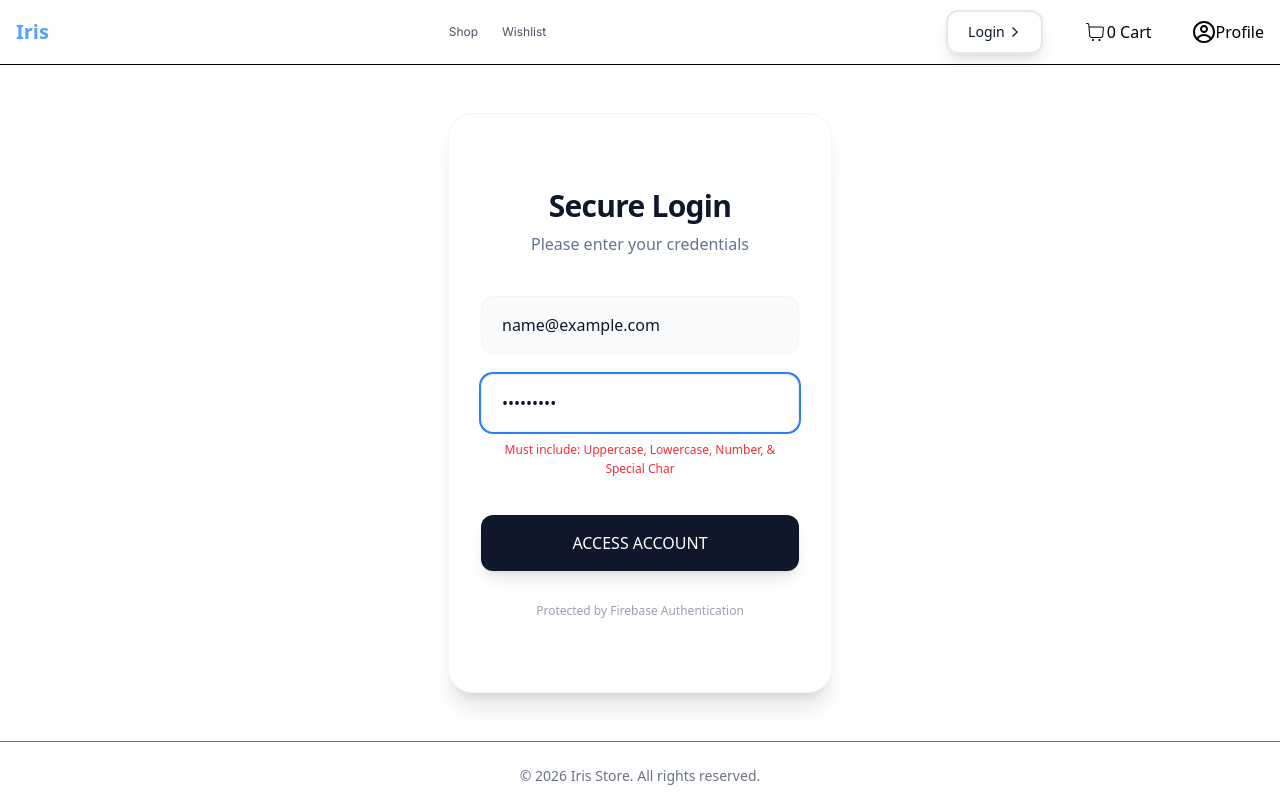
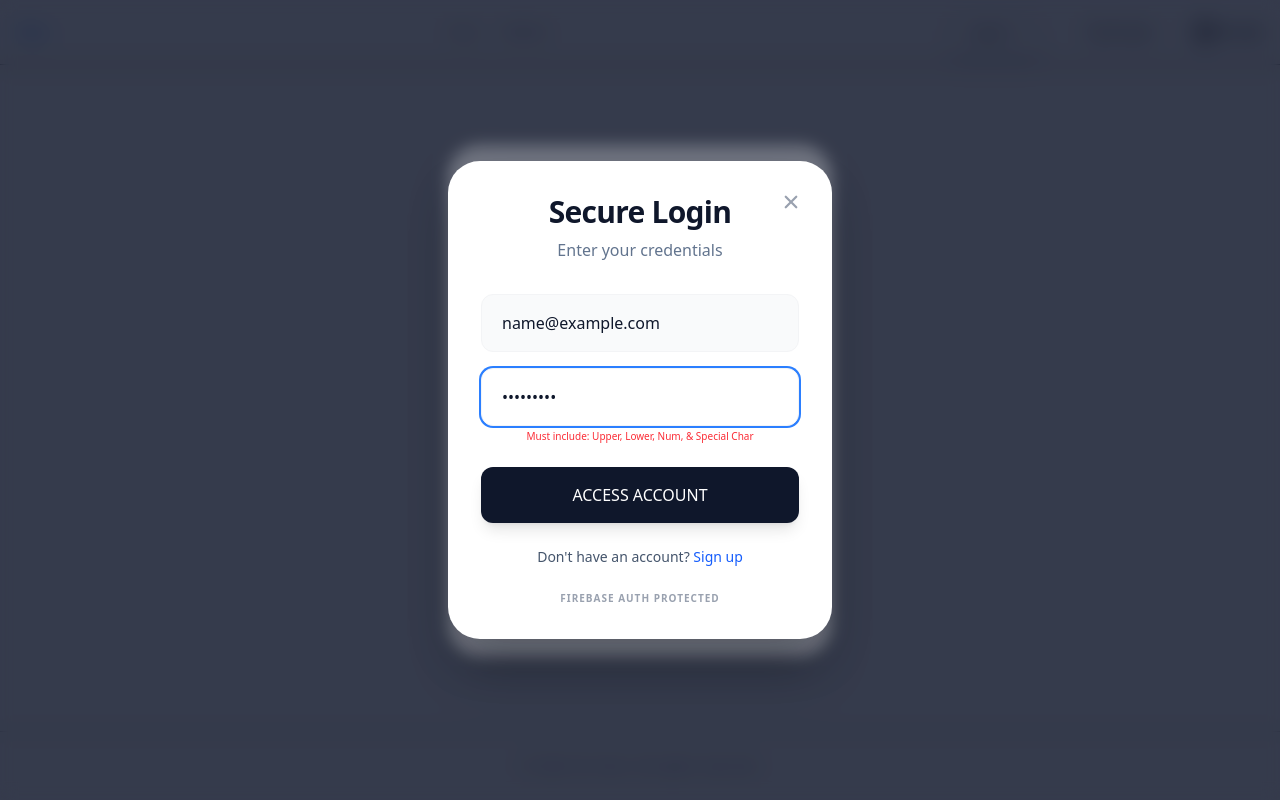
Before and after one commit to NirajAcharya-online/Iris, a React (Vite) app: page /login in a window 1280 px wide. Both pictures are taken after typing "name@example.com", "Sample123" into the empty fields and a click on the button "ACCESS ACCOUNT". Built offline with nearby package versions, Linux system fonts and the light colour scheme; no server answers.

Commit message:
Refactoring the Cards

```diff
--- a/src/components/authentication/Login.jsx
+++ b/src/components/authentication/Login.jsx
@@ -1,15 +1,13 @@
 import { useForm } from "react-hook-form";
-import { signInWithEmailAndPassword } from "firebase/auth";
 import { useState } from "react";
+import { IoClose } from "react-icons/io5";
 import Button from "../ui/Button";
-import { auth } from "../../firebase/firebaseSetup";
 import { loginUser } from "../../firebase/firebaseAuth";
-import useAuth from "../../hook/AuthStatus";
 
 const EMAIL_REGEX = /^[a-zA-Z0-9._%+-]+@[a-zA-Z0-9.-]+\.[a-zA-Z]{2,}$/;
 const PWD_REGEX = /^(?=.*[a-z])(?=.*[A-Z])(?=.*[0-9])(?=.*[!@#$%]).{8,24}$/;
 
-function Login() {
+function Login({ onClose }) {
   const {
     register,
     handleSubmit,
@@ -20,9 +18,8 @@ function Login() {
   const onSubmit = async (data) => {
     setAuthError("");
     try {
-      const respose = loginUser(data);
-      if (respose) {
-        useAuth();
+      const response = await loginUser(data);
+      if (response) {
       }
     } catch (error) {
       setAuthError("No account found with these credentials.");
@@ -30,27 +27,36 @@ function Login() {
   };
 
   return (
-    <div className="max-h-full flex items-center justify-center bg-white p-6">
-      <div className="w-full max-w-sm h-[580px] bg-white rounded-3xl border border-gray-100 shadow-xl p-8 flex flex-col justify-center">
-        <div className="text-center mb-10">
+    <div className="fixed inset-0 z-50 flex items-center justify-center bg-slate-900/60 backdrop-blur-sm p-4">
+      <div className="absolute inset-0" onClick={onClose} />
+
+      <div className="relative w-full max-w-sm bg-white rounded-[2rem] shadow-2xl border border-white/20 p-8 flex flex-col animate-in fade-in zoom-in duration-300">
+        <button
+          onClick={onClose}
+          className="absolute top-6 right-6 text-gray-400 hover:text-slate-900 transition-colors p-1"
+        >
+          <IoClose size={24} />
+        </button>
+
+        <div className="text-center mb-8">
           <h2 className="text-3xl font-black text-slate-900 tracking-tight">
             Secure Login
           </h2>
           <p className="text-slate-500 mt-2 font-medium">
-            Please enter your credentials
+            Enter your credentials
           </p>
         </div>
 
         {authError && (
           <div className="flex justify-center mb-6">
-            <div className="bg-red-50 border border-red-200 text-red-600 px-4 py-2 rounded-full text-xs font-semibold">
+            <div className="bg-red-50 border border-red-200 text-red-600 px-4 py-2 rounded-full text-[10px] font-bold uppercase tracking-wider">
               {authError}
             </div>
           </div>
         )}
 
-        <form onSubmit={handleSubmit(onSubmit)} className="space-y-5">
-          <div className="relative">
+        <form onSubmit={handleSubmit(onSubmit)} className="space-y-4">
+          <div className="space-y-1">
             <input
               {...register("email", {
                 required: "Email is required",
@@ -63,28 +69,27 @@ function Login() {
               placeholder="Email Address"
             />
             {errors.email && (
-              <p className="text-center text-red-500 text-xs mt-2 font-medium">
+              <p className="text-center text-red-500 text-xs font-medium italic">
                 {errors.email.message}
               </p>
             )}
           </div>
 
-          <div className="relative">
+          <div className="space-y-1">
             <input
               type="password"
               {...register("password", {
                 required: "Password is required",
                 pattern: {
                   value: PWD_REGEX,
-                  message:
-                    "Must include: Uppercase, Lowercase, Number, & Special Char",
+                  message: "Must include: Upper, Lower, Num, & Special Char",
                 },
               })}
               className="w-full bg-gray-50 border border-gray-100 rounded-xl px-5 py-4 text-slate-900 placeholder:text-gray-400 focus:ring-2 focus:ring-blue-500 focus:bg-white transition-all outline-none"
               placeholder="Password"
             />
             {errors.password && (
-              <p className="text-center text-red-500 text-xs mt-2 font-medium leading-relaxed px-4">
+              <p className="text-center text-red-500 text-[10px] font-medium leading-tight px-2">
                 {errors.password.message}
               </p>
             )}
@@ -94,14 +99,26 @@ function Login() {
             variant="none"
             size="none"
             disabled={isSubmitting}
-            className="w-full py-4 rounded-xl bg-slate-900 hover:bg-slate-800 text-white font-bold shadow-lg transition-all active:scale-[0.98] disabled:opacity-50 mt-4"
+            className="w-full py-4 rounded-xl bg-slate-900 hover:bg-slate-800 text-white font-bold shadow-lg transition-all active:scale-[0.98] disabled:opacity-50 mt-2"
           >
-            {isSubmitting ? "Verifying..." : "ACCESS ACCOUNT"}
+            {isSubmitting ? "VERIFYING..." : "ACCESS ACCOUNT"}
           </Button>
         </form>
 
-        <p className="text-center text-gray-400 text-xs mt-8">
-          Protected by Firebase Authentication
+        <p className="text-center text-slate-600 text-sm mt-6">
+          Don't have an account?{" "}
+          <Button
+            variant="none"
+            size="none"
+            onClick={() => {}}
+            className="text-blue-600 font-bold hover:underline underline-offset-4"
+          >
+            Sign up
+          </Button>
+        </p>
+
+        <p className="text-center text-gray-400 text-[10px] mt-6 uppercase tracking-widest font-semibold">
+          Firebase Auth Protected
         </p>
       </div>
     </div>
--- a/src/components/authentication/Signup.jsx
+++ b/src/components/authentication/Signup.jsx
@@ -1,13 +1,14 @@
 import { useForm } from "react-hook-form";
-import { createUserWithEmailAndPassword, updateProfile } from "firebase/auth";
 import { useState } from "react";
+import { IoClose } from "react-icons/io5";
 import Button from "../ui/Button";
 import { createAccount } from "../../firebase/firebaseAuth";
 
 const EMAIL_REGEX = /^[a-zA-Z0-9._%+-]+@[a-zA-Z0-9.-]+\.[a-zA-Z]{2,}$/;
 const PWD_REGEX = /^(?=.*[a-z])(?=.*[A-Z])(?=.*[0-9])(?=.*[!@#$%]).{8,24}$/;
 const USERNAME_REGEX = /^[a-zA-Z][a-zA-Z0-9_]{2,15}$/;
-function Signup() {
+
+function Signup({ onClose, onSwitchToLogin }) {
   const {
     register,
     handleSubmit,
@@ -18,16 +19,25 @@ function Signup() {
   const onSubmit = async (data) => {
     setAuthError("");
     try {
-      const respose = createAccount(data);
+      const response = await createAccount(data);
     } catch (error) {
-      setAuthError(error);
+      setAuthError(error.message || "An error occurred during signup.");
     }
   };
 
   return (
-    <div className="max-h-full flex items-center justify-center bg-white p-6">
-      <div className="w-full max-w-sm h-[650px] bg-white rounded-3xl border border-gray-100 shadow-xl p-8 flex flex-col justify-center">
-        <div className="text-center mb-8">
+    <div className="fixed inset-0 z-50 flex items-center justify-center bg-slate-900/60 backdrop-blur-sm p-4">
+      <div className="absolute inset-0" onClick={onClose} />
+
+      <div className="relative w-full max-w-sm bg-white rounded-[2rem] shadow-2xl border border-white/20 p-8 flex flex-col animate-in fade-in zoom-in duration-300">
+        <button
+          onClick={onClose}
+          className="absolute top-6 right-6 text-gray-400 hover:text-slate-900 transition-colors p-1"
+        >
+          <IoClose size={24} />
+        </button>
+
+        <div className="text-center mb-6">
           <h2 className="text-3xl font-black text-slate-900 tracking-tight">
             Create Account
           </h2>
@@ -37,35 +47,34 @@ function Signup() {
         </div>
 
         {authError && (
-          <div className="flex justify-center mb-6">
-            <div className="bg-red-50 border border-red-200 text-red-600 px-4 py-2 rounded-full text-xs font-semibold">
+          <div className="flex justify-center mb-4">
+            <div className="bg-red-50 border border-red-200 text-red-600 px-4 py-2 rounded-full text-[10px] font-bold uppercase tracking-wider text-center">
               {authError}
             </div>
           </div>
         )}
 
-        <form onSubmit={handleSubmit(onSubmit)} className="space-y-4">
-          <div className="relative">
+        <form onSubmit={handleSubmit(onSubmit)} className="space-y-3">
+          <div className="space-y-1">
             <input
               {...register("username", {
                 required: "Username is required",
                 pattern: {
                   value: USERNAME_REGEX,
-                  message:
-                    "3-16 chars, must start with a letter, no special chars except '_'",
+                  message: "3-16 chars, start with letter, no special chars",
                 },
               })}
-              className="w-full bg-gray-50 border border-gray-100 rounded-xl px-5 py-4 text-slate-900 placeholder:text-gray-400 focus:ring-2 focus:ring-blue-500 focus:bg-white transition-all outline-none"
+              className="w-full bg-gray-50 border border-gray-100 rounded-xl px-5 py-3.5 text-slate-900 placeholder:text-gray-400 focus:ring-2 focus:ring-blue-500 focus:bg-white transition-all outline-none"
               placeholder="Username"
             />
             {errors.username && (
-              <p className="text-center text-red-500 text-xs mt-1 font-medium px-4">
+              <p className="text-center text-red-500 text-[10px] font-medium leading-tight">
                 {errors.username.message}
               </p>
             )}
           </div>
 
-          <div className="relative">
+          <div className="space-y-1">
             <input
               {...register("email", {
                 required: "Email is required",
@@ -74,32 +83,31 @@ function Signup() {
                   message: "Invalid email address",
                 },
               })}
-              className="w-full bg-gray-50 border border-gray-100 rounded-xl px-5 py-4 text-slate-900 placeholder:text-gray-400 focus:ring-2 focus:ring-blue-500 focus:bg-white transition-all outline-none"
+              className="w-full bg-gray-50 border border-gray-100 rounded-xl px-5 py-3.5 text-slate-900 placeholder:text-gray-400 focus:ring-2 focus:ring-blue-500 focus:bg-white transition-all outline-none"
               placeholder="Email Address"
             />
             {errors.email && (
-              <p className="text-center text-red-500 text-xs mt-1 font-medium">
+              <p className="text-center text-red-500 text-[10px] font-medium leading-tight">
                 {errors.email.message}
               </p>
             )}
           </div>
 
-          <div className="relative">
+          <div className="space-y-1">
             <input
               type="password"
               {...register("password", {
                 required: "Password is required",
                 pattern: {
                   value: PWD_REGEX,
-                  message:
-                    "Must include: Uppercase, Lowercase, Number, & Special Char",
+                  message: "Need: Upper, Lower, Num, & Special Char",
                 },
               })}
-              className="w-full bg-gray-50 border border-gray-100 rounded-xl px-5 py-4 text-slate-900 placeholder:text-gray-400 focus:ring-2 focus:ring-blue-500 focus:bg-white transition-all outline-none"
+              className="w-full bg-gray-50 border border-gray-100 rounded-xl px-5 py-3.5 text-slate-900 placeholder:text-gray-400 focus:ring-2 focus:ring-blue-500 focus:bg-white transition-all outline-none"
               placeholder="Password"
             />
             {errors.password && (
-              <p className="text-center text-red-500 text-xs mt-1 font-medium leading-relaxed px-4">
+              <p className="text-center text-red-500 text-[10px] font-medium leading-tight px-4">
                 {errors.password.message}
               </p>
             )}
@@ -111,12 +119,23 @@ function Signup() {
             disabled={isSubmitting}
             className="w-full py-4 rounded-xl bg-slate-900 hover:bg-slate-800 text-white font-bold shadow-lg transition-all active:scale-[0.98] disabled:opacity-50 mt-4"
           >
-            {isSubmitting ? "Creating..." : "GET STARTED"}
+            {isSubmitting ? "CREATING..." : "GET STARTED"}
           </Button>
         </form>
 
-        <p className="text-center text-gray-400 text-xs mt-8">
-          By signing up, you agree to our Terms.
+        <p className="text-center text-slate-600 text-sm mt-6">
+          Already have an account?{" "}
+          <button
+            type="button"
+            onClick={onSwitchToLogin}
+            className="text-blue-600 font-bold hover:underline underline-offset-4"
+          >
+            Login
+          </button>
+        </p>
+
+        <p className="text-center text-gray-400 text-[10px] mt-6 uppercase tracking-widest font-semibold">
+          Secure Registration
         </p>
       </div>
     </div>
--- a/src/components/layout/MainLayout.jsx
+++ b/src/components/layout/MainLayout.jsx
@@ -4,15 +4,21 @@ import MobileView from "./MobileView";
 import { Outlet } from "react-router-dom";
 import Footer from "./Footer";
 import { useSelector } from "react-redux";
+import Login from "../authentication/Login";
+import Signup from "../authentication/Signup";
 
 function MainLayout() {
   const [open, setOpen] = useState(false);
   const user = useSelector((state) => state.user.userDetails);
+  const cardStatus = useSelector((state) => state.cardStatus.cardStatus);
+  console.log(cardStatus);
   return (
     <div className="min-h-screen flex flex-col">
       <Header onMenu={() => setOpen(true)} />
       <MobileView open={open} onClose={() => setOpen(false)} user={user} />
       <main className="flex-1 w-full max-w-8xl mx-auto px-4 py-6 ">
+        {cardStatus.showLogin ? <Login /> : ""}
+        {cardStatus.showSignup ? <Signup /> : ""}
         <Outlet />
       </main>
       <Footer />
--- /dev/null
+++ b/src/store/cardShowSlice.js
@@ -0,0 +1,29 @@
+import { createSlice } from "@reduxjs/toolkit";
+
+const cardStatusSlice = createSlice({
+  name: "cardStatus",
+  initialState: {
+    cardStatus: {
+      showLogin: false,
+      showSignup: true,
+    },
+  },
+  reducers: {
+    toogleLogin(state, action) {
+      if (state.cardStatus.showLogin) {
+        state.cardStatus.showLogin = false;
+      } else {
+        state.cardStatus.showLogin = true;
+      }
+    },
+    toogleSignup(state, action) {
+      if (state.cardStatus.showSignup) {
+        state.cardStatus.showSignup = false;
+      } else {
+        state.cardStatus.showSignup = true;
+      }
+    },
+  },
+});
+export default cardStatusSlice.reducer;
+export const { toogleLogin, toogleSignup } = cardStatusSlice.actions;
--- a/src/store/index.js
+++ b/src/store/index.js
@@ -2,11 +2,13 @@ import { configureStore } from "@reduxjs/toolkit";
 import cartReducer from "./cartSlice";
 import wishlistReducer from "./wishlistSlice";
 import userReducer from "./userSlice";
+import cardReducer from "./cardShowSlice";
 const store = configureStore({
   reducer: {
     cart: cartReducer,
     wishlist: wishlistReducer,
     user: userReducer,
+    cardStatus: cardReducer,
   },
 });
 
```
